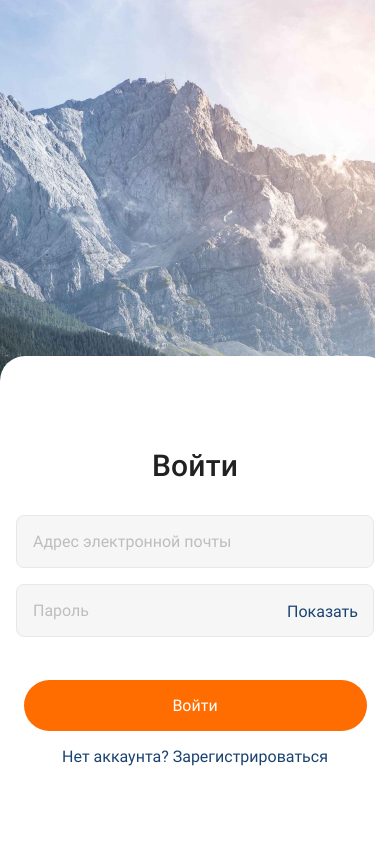
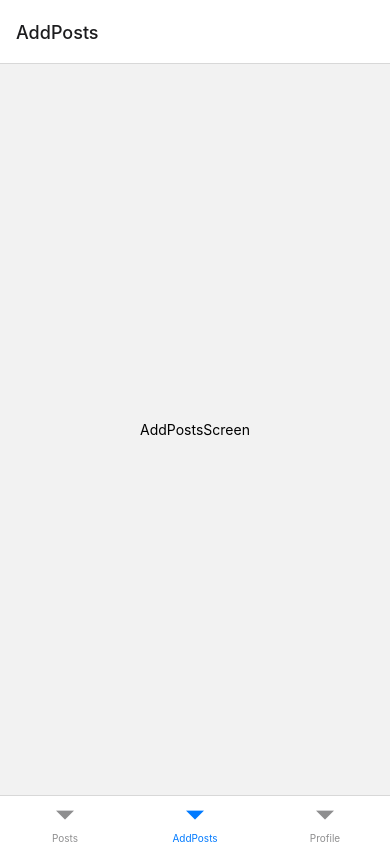
Before and after one commit to meretska-sofiia/react-native-hw, a React Native app: screen /AddPosts in a window 390 px wide. Built offline with nearby package versions, Linux system fonts and the light colour scheme.

Commit message:
add tabs

```diff
--- a/App.js
+++ b/App.js
@@ -1,18 +1,38 @@
-import React, { useState } from "react";
-import {
-  StyleSheet,
-  View,
-  TextInput,
-  TouchableWithoutFeedback,
-  Keyboard,
-  KeyboardAvoidingView,
-  Platform,
-  Alert,
-  Button,
-} from "react-native";
+import React from "react";
+import { NavigationContainer } from "@react-navigation/native";
+import { createStackNavigator } from "@react-navigation/stack";
+import { createBottomTabNavigator } from "@react-navigation/bottom-tabs";
+
 import LoginScreen from "./Screens/LoginScreen";
-// import RegistartionScreen from "./Screens/RegistrationScreen";
+import RegistartionScreen from "./Screens/RegistrationScreen";
+import PostsScreen from "./Screens/MainScreens/PostsScreen";
+import AddPostsScreen from "./Screens/MainScreens/AddPostScreen";
+import ProfileScreen from "./Screens/MainScreens/ProfileScreen";
+
+const MainStack = createStackNavigator();
+const Tab = createBottomTabNavigator();
 
 export default function App() {
-  return <LoginScreen />;
+  return (
+    <NavigationContainer>
+      <Tab.Navigator>
+        <Tab.Screen name="Posts" component={PostsScreen} />
+        <Tab.Screen name="AddPosts" component={AddPostsScreen} />
+        <Tab.Screen name="Profile" component={ProfileScreen} />
+      </Tab.Navigator>
+    </NavigationContainer>
+  );
 }
+
+//  <MainStack.Navigator>
+//    <MainStack.Screen
+//      options={{ headerShown: false }}
+//      name="Login"
+//      component={LoginScreen}
+//    />
+//    <MainStack.Screen
+//      options={{ headerShown: false }}
+//      name="Registration"
+//      component={RegistartionScreen}
+//    />
+//  </MainStack.Navigator>;
--- a/Screens/LoginScreen.js
+++ b/Screens/LoginScreen.js
@@ -22,7 +22,7 @@ const initialState = {
   password: "",
 };
 
-export default function RegistartionScreen() {
+export default function LoginScreen({ navigation }) {
   const [state, setState] = useState(initialState);
   const [showPassword, setShowPassword] = useState(false);
   const [isShowKeyboard, setIsShowKeyboard] = useState(false);
@@ -118,7 +118,9 @@ export default function RegistartionScreen() {
                 <Text style={styles.primaryButtonText}>Войти</Text>
               </TouchableOpacity>
 
-              <TouchableOpacity>
+              <TouchableOpacity
+                onPress={() => navigation.navigate("Registration")}
+              >
                 <Text style={styles.secondaryButtonText}>
                   Нет аккаунта? Зарегистрироваться
                 </Text>
--- /dev/null
+++ b/Screens/MainScreens/AddPostScreen.js
@@ -0,0 +1,20 @@
+import React from "react";
+import { View, Text, StyleSheet } from "react-native";
+
+const AddPostsScreen = () => {
+  return (
+    <View style={styles.container}>
+      <Text>AddPostsScreen</Text>
+    </View>
+  );
+};
+
+const styles = StyleSheet.create({
+  container: {
+    flex: 1,
+    justifyContent: "center",
+    alignItems: "center",
+  },
+});
+
+export default AddPostsScreen;
--- /dev/null
+++ b/Screens/MainScreens/PostsScreen.js
@@ -0,0 +1,20 @@
+import React from "react";
+import { View, Text, StyleSheet } from "react-native";
+
+const PostsScreen = () => {
+  return (
+    <View style={styles.container}>
+      <Text>PostsScreen</Text>
+    </View>
+  );
+};
+
+const styles = StyleSheet.create({
+  container: {
+    flex: 1,
+    justifyContent: "center",
+    alignItems: "center",
+  },
+});
+
+export default PostsScreen;
--- /dev/null
+++ b/Screens/MainScreens/ProfileScreen.js
@@ -0,0 +1,20 @@
+import React from "react";
+import { View, Text, StyleSheet } from "react-native";
+
+const ProfileScreen = () => {
+  return (
+    <View style={styles.container}>
+      <Text>ProfileScreen</Text>
+    </View>
+  );
+};
+
+const styles = StyleSheet.create({
+  container: {
+    flex: 1,
+    justifyContent: "center",
+    alignItems: "center",
+  },
+});
+
+export default ProfileScreen;
--- a/Screens/RegistrationScreen.js
+++ b/Screens/RegistrationScreen.js
@@ -23,7 +23,7 @@ const initialState = {
   password: "",
 };
 
-export default function RegistartionScreen() {
+export default function RegistartionScreen({ navigation }) {
   const [state, setState] = useState(initialState);
   const [showPassword, setShowPassword] = useState(false);
   const [isShowKeyboard, setIsShowKeyboard] = useState(false);
@@ -128,7 +128,7 @@ export default function RegistartionScreen() {
                 <Text style={styles.primaryButtonText}>Зарегистрироваться</Text>
               </TouchableOpacity>
 
-              <TouchableOpacity>
+              <TouchableOpacity onPress={() => navigation.navigate("Login")}>
                 <Text style={styles.secondaryButtonText}>
                   Уже есть аккаунт? Войти
                 </Text>
```
Also changed, not shown: package.json (+7 -0 lines), 1 other file (tests, documents, lock files or other folders).
